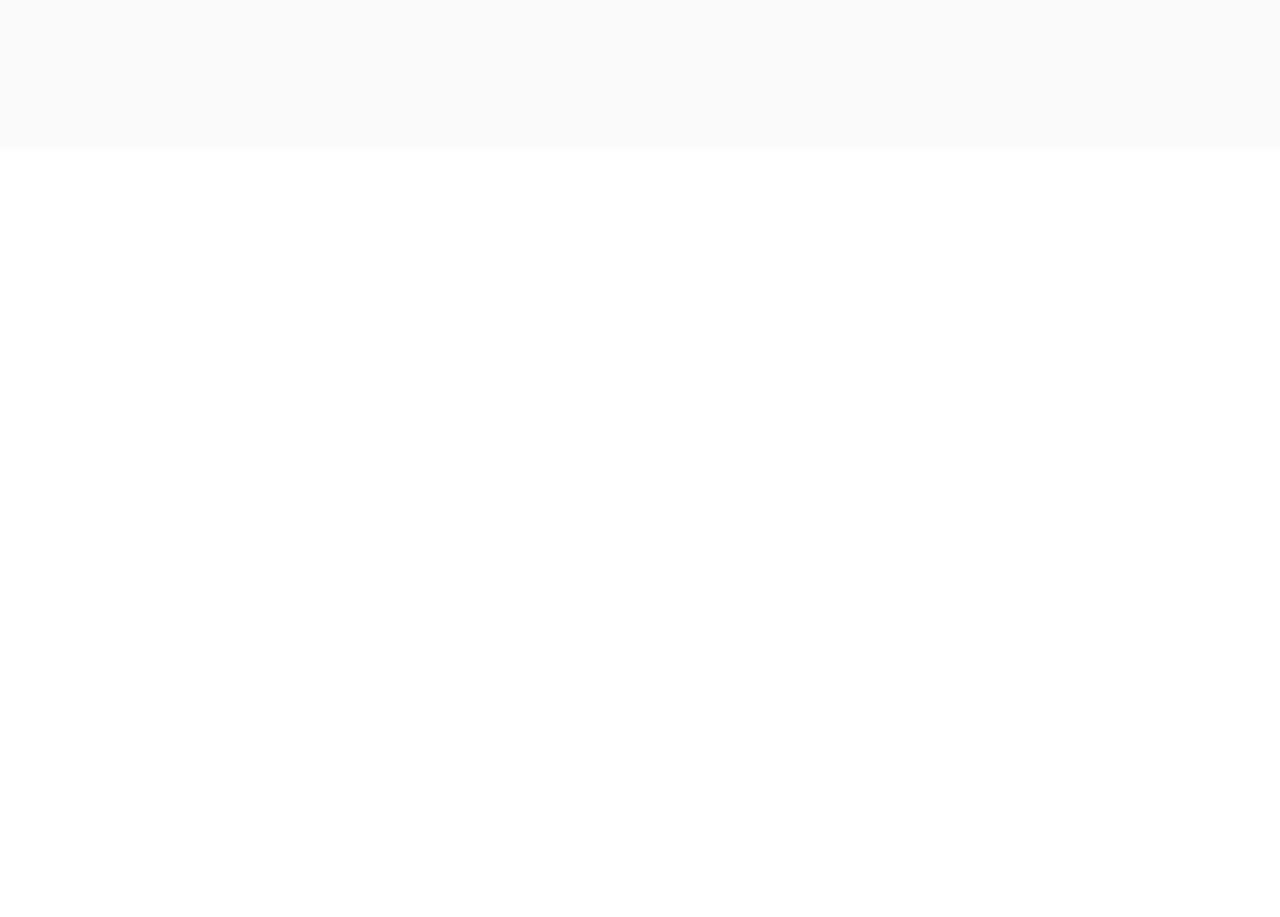
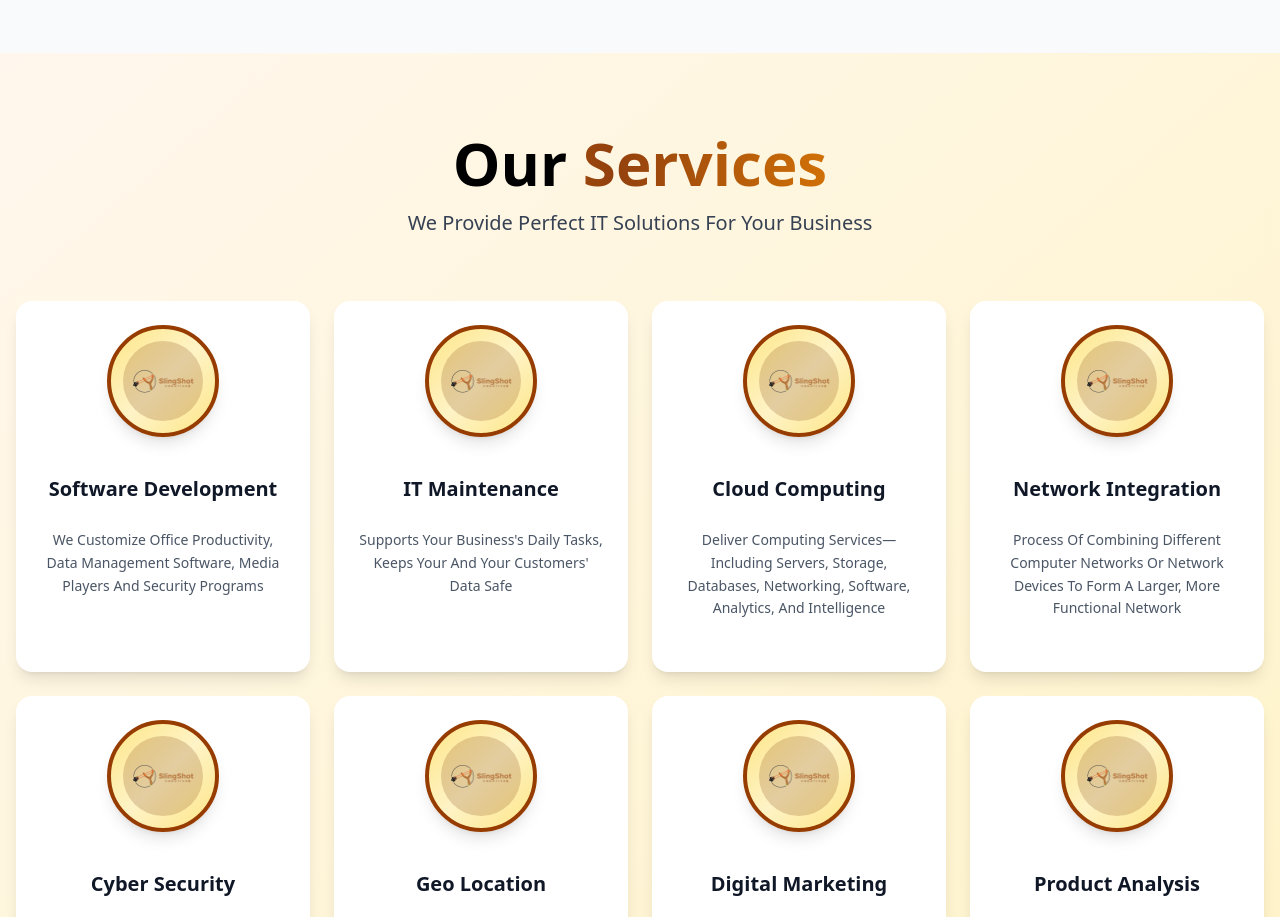
Before and after one commit to saradbabushrestha/Slingshot-Creative-, a React (Vite) app: page / in a window 1280 px wide. Shown: the part 1880-2797 px from the top of the page. Before the commit the page ends 2029 px from the top, so only its background shows below. Built offline with nearby package versions, Linux system fonts and the light colour scheme.

Commit message:
service section added

```diff
--- a/src/App.tsx
+++ b/src/App.tsx
@@ -2,12 +2,14 @@ import "./App.css";
 import About from "./page/About";
 
 import Home from "./page/Home";
+import Services from "./page/Service";
 
 const App: React.FC = () => {
   return (
     <>
       <Home />
       <About />
+      <Services />
     </>
   );
 };
--- a/src/page/About.tsx
+++ b/src/page/About.tsx
@@ -2,7 +2,7 @@ import React from "react";
 
 const About: React.FC = () => {
   return (
-    <div className="min-h-screen bg-gray-50 py-16 px-4">
+    <div className="min-h-50% bg-gray-50 py-16 px-4">
       <div className="max-w-7xl mx-auto grid grid-cols-1 lg:grid-cols-2 gap-12 items-center">
         {/* Left side - Images */}
         <div className="relative w-full flex justify-center lg:justify-start">
--- /dev/null
+++ b/src/page/Service.tsx
@@ -0,0 +1,224 @@
+import React, { useState } from "react";
+
+interface Service {
+  id: number;
+  title: string;
+  description: string;
+  image: string;
+}
+
+const Services: React.FC = () => {
+  const [hoveredCard, setHoveredCard] = useState<number | null>(null);
+
+  const services: Service[] = [
+    {
+      id: 1,
+      title: "Software Development",
+      description:
+        "We Customize Office Productivity, Data Management Software, Media Players And Security Programs",
+      image: "/horilogo.png",
+    },
+    {
+      id: 2,
+      title: "IT Maintenance",
+      description:
+        "Supports Your Business's Daily Tasks, Keeps Your And Your Customers' Data Safe",
+      image: "/horilogo.png",
+    },
+    {
+      id: 3,
+      title: "Cloud Computing",
+      description:
+        "Deliver Computing Services— Including Servers, Storage, Databases, Networking, Software, Analytics, And Intelligence",
+      image: "/horilogo.png",
+    },
+    {
+      id: 4,
+      title: "Network Integration",
+      description:
+        "Process Of Combining Different Computer Networks Or Network Devices To Form A Larger, More Functional Network",
+      image: "/horilogo.png",
+    },
+    {
+      id: 5,
+      title: "Cyber Security",
+      description:
+        "Processes, And Controls To Protect Systems, Networks, Programs, Devices And Data From Cyber Attacks",
+      image: "/horilogo.png",
+    },
+    {
+      id: 6,
+      title: "Geo Location",
+      description:
+        "geographic information and location intelligence solution, that when integrated as a data visualisation dashboard",
+      image: "/horilogo.png",
+    },
+    {
+      id: 7,
+      title: "Digital Marketing",
+      description:
+        "Promotion Of Brands To Connect With Potential Customers Using The Internet And Other Forms Of Digital Platforms",
+      image: "/horilogo.png",
+    },
+    {
+      id: 8,
+      title: "Product Analysis",
+      description:
+        "Provide Manufacturers With The Deliverables Necessary To Understand And Perfect The Product",
+      image: "/horilogo.png",
+    },
+  ];
+
+  return (
+    <div className="min-h-screen bg-gradient-to-br from-orange-50 to-amber-100  py-20 px-4">
+      <style>{`
+        @keyframes float {
+          0%, 100% { transform: translateY(0px); }
+          50% { transform: translateY(-10px); }
+        }
+
+        @keyframes fadeInUp {
+          from {
+            opacity: 0;
+            transform: translateY(30px);
+          }
+          to {
+            opacity: 1;
+            transform: translateY(0);
+          }
+        }
+
+        @keyframes scaleIn {
+          from {
+            transform: scale(0.9);
+            opacity: 0;
+          }
+          to {
+            transform: scale(1);
+            opacity: 1;
+          }
+        }
+
+        @keyframes shimmer {
+          0% { background-position: -1000px 0; }
+          100% { background-position: 1000px 0; }
+        }
+
+        .animate-float {
+          animation: float 3s ease-in-out infinite;
+        }
+
+        .animate-fade-in-up {
+          animation: fadeInUp 0.8s ease-out forwards;
+        }
+
+        .animate-scale-in {
+          animation: scaleIn 0.5s ease-out forwards;
+        }
+
+        .service-card {
+          transition: all 0.4s cubic-bezier(0.4, 0, 0.2, 1);
+        }
+
+        .service-card:hover {
+          transform: translateY(-12px) scale(1.03);
+        }
+
+        .patch-container {
+          transition: all 0.4s ease;
+        }
+
+        .service-card:hover .patch-container {
+          transform: rotate(360deg) scale(1.1);
+        }
+
+        .shimmer-text {
+          background: linear-gradient(
+            90deg,
+            #92400e 0%,
+            #d97706 50%,
+            #92400e 100%
+          );
+          background-size: 200% 100%;
+          -webkit-background-clip: text;
+          background-clip: text;
+          -webkit-text-fill-color: transparent;
+          animation: shimmer 3s linear infinite;
+        }
+      `}</style>
+
+      <div className="max-w-7xl mx-auto">
+        {/* Header */}
+        <div className="text-center mb-16 animate-fade-in-up">
+          <h2 className="text-5xl md:text-6xl font-bold mb-4">
+            Our <span className="shimmer-text">Services</span>
+          </h2>
+          <p className="text-gray-700 text-lg md:text-xl font-medium">
+            We Provide Perfect IT Solutions For Your Business
+          </p>
+        </div>
+
+        {/* Services Grid */}
+        <div className="grid grid-cols-1 md:grid-cols-2 lg:grid-cols-4 gap-6">
+          {services.map((service, index) => (
+            <div
+              key={service.id}
+              className="service-card bg-white rounded-2xl p-6 shadow-lg hover:shadow-2xl cursor-pointer animate-scale-in"
+              style={{
+                animationDelay: `${index * 0.1}s`,
+                opacity: 0,
+              }}
+              onMouseEnter={() => setHoveredCard(service.id)}
+              onMouseLeave={() => setHoveredCard(null)}
+            >
+              {/* Patch Image */}
+              <div className="flex justify-center mb-6">
+                <div
+                  className={`patch-container relative w-28 h-28 rounded-full bg-gradient-to-br from-amber-200 via-amber-100 to-amber-200 border-4 border-amber-800 flex items-center justify-center shadow-lg ${
+                    hoveredCard === service.id ? "animate-float" : ""
+                  }`}
+                >
+                  <div className="w-20 h-20 rounded-full bg-amber-900 opacity-20 absolute"></div>
+                  <img
+                    src={service.image}
+                    alt={service.title}
+                    className="w-16 h-16 object-contain relative z-10"
+                  />
+                </div>
+              </div>
+
+              {/* Title */}
+              <h3 className="text-xl font-bold text-gray-900 mb-3 text-center min-h-[56px] flex items-center justify-center">
+                {service.title}
+              </h3>
+
+              {/* Description */}
+              <p className="text-gray-600 text-sm text-center leading-relaxed">
+                {service.description}
+              </p>
+
+              {/* Hover Effect Line */}
+              <div
+                className={`mt-6 h-1 bg-gradient-to-r from-orange-500 to-amber-500 rounded-full transition-all duration-500 ${
+                  hoveredCard === service.id ? "w-full" : "w-0"
+                } mx-auto`}
+              ></div>
+            </div>
+          ))}
+        </div>
+
+        {/* Bottom CTA */}
+        {/* <div
+          className="text-center mt-16 animate-fade-in-up"
+          style={{ animationDelay: "0.8s", opacity: 0 }}
+        >
+          <button className="bg-gradient-to-r from-orange-600 to-amber-600 hover:from-orange-700 hover:to-amber-700 text-white font-bold py-4 px-10 rounded-full shadow-xl hover:shadow-2xl transform hover:scale-105 transition-all duration-300">
+            View All Services
+          </button>
+        </div> */}
+      </div>
+    </div>
+  );
+};
+
+export default Services;
```
